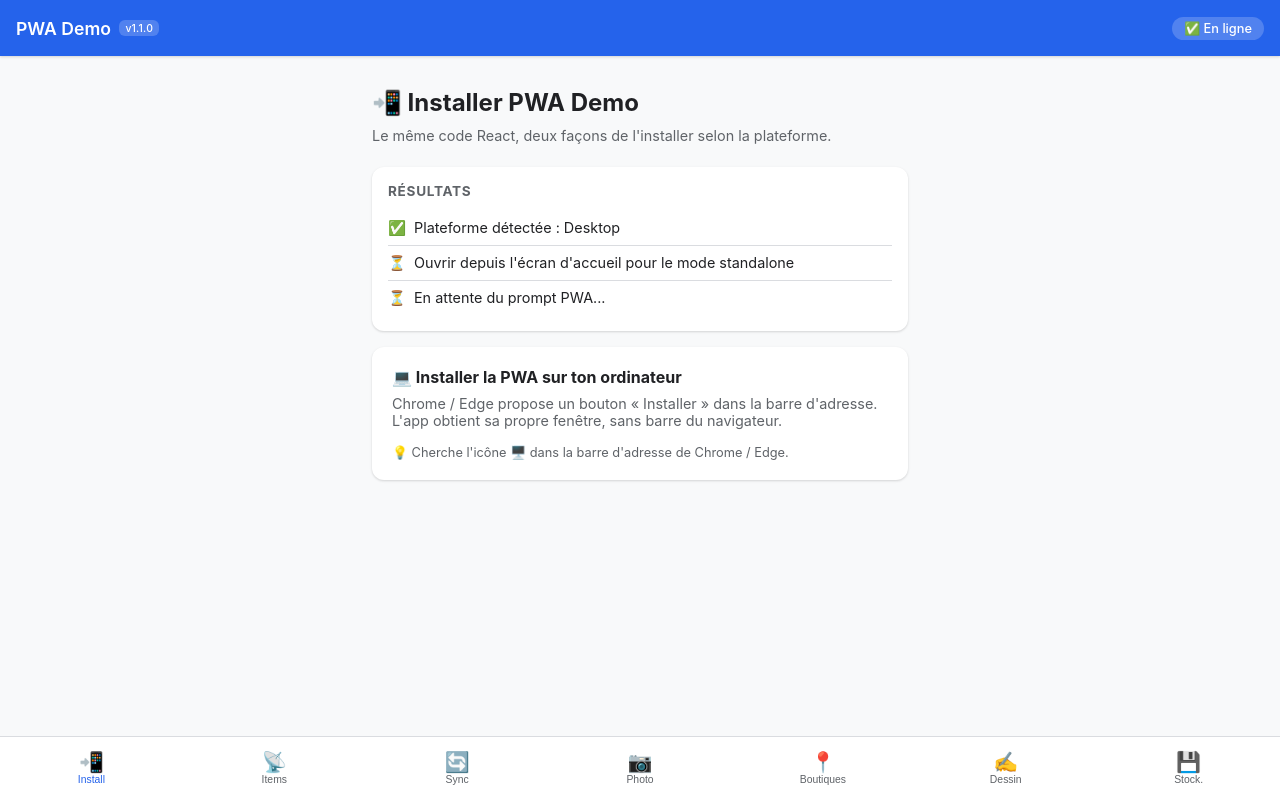
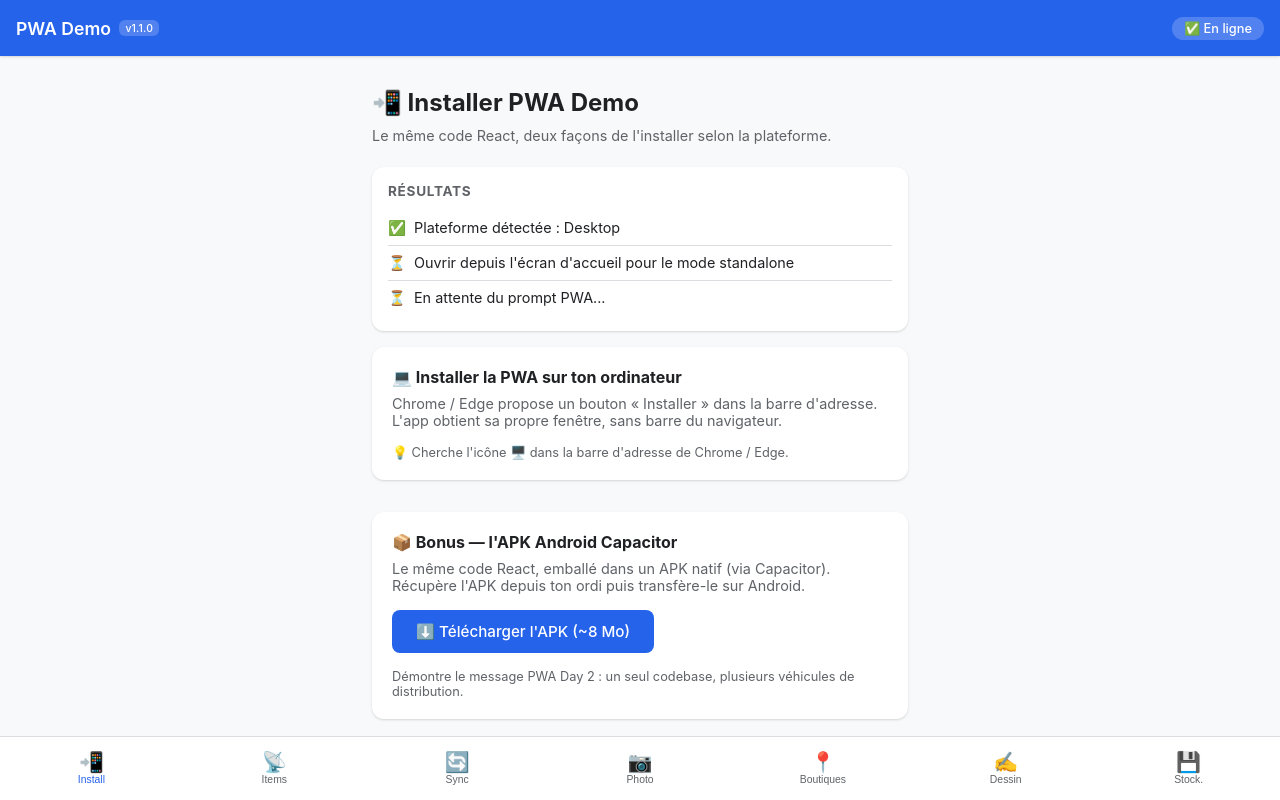
Before and after one commit to sidalidev/pwa-field-demo, a React (Vite) app: page / in a window 1280 px wide. Built offline with nearby package versions, Linux system fonts and the light colour scheme.

Commit message:
feat: APK download accessible aussi sur desktop (carte bonus)

```diff
--- a/src/pages/InstallPage.tsx
+++ b/src/pages/InstallPage.tsx
@@ -122,11 +122,13 @@ export default function InstallPage() {
       )}
 
       {platform === 'desktop' && (
+        <div className="install-options">
           <div className="install-card">
             <h3>💻 Installer la PWA sur ton ordinateur</h3>
             <p>
-            Chrome / Edge propose un bouton « Installer » dans la barre d'adresse.
-            L'app obtient sa propre fenêtre, sans barre du navigateur.
+              Chrome / Edge propose un bouton « Installer » dans la barre
+              d'adresse. L'app obtient sa propre fenêtre, sans barre du
+              navigateur.
             </p>
             {deferredPrompt ? (
               <button className="btn-primary" onClick={handleInstall}>
@@ -141,6 +143,26 @@ export default function InstallPage() {
                 💡 Cherche l'icône 🖥️ dans la barre d'adresse de Chrome / Edge.
               </p>
             )}
+          </div>
+
+          <div className="install-card">
+            <h3>📦 Bonus — l'APK Android Capacitor</h3>
+            <p>
+              Le même code React, emballé dans un APK natif (via Capacitor).
+              Récupère l'APK depuis ton ordi puis transfère-le sur Android.
+            </p>
+            <a
+              className="btn-primary"
+              href="/pwa-demo.apk"
+              download="pwa-demo.apk"
+            >
+              ⬇️ Télécharger l'APK (~8 Mo)
+            </a>
+            <p className="hint">
+              Démontre le message PWA Day 2 : un seul codebase, plusieurs
+              véhicules de distribution.
+            </p>
+          </div>
         </div>
       )}
 
```
Lines whose indentation alone changed are shown as unchanged.
